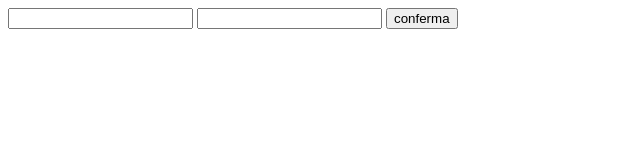
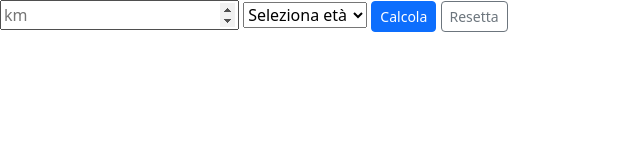
Before and after one commit to DeniPingiori/js-biglietto-treno-form, a plain HTML site: page index.html in a window 1280 px wide. Shown: the whole page, without its empty margins (0-640 px from the left). Drawn offline with nearby package versions, Linux system fonts and the light colour scheme.

Commit message:
[upd] add button on htlm and js

```diff
--- a/index.html
+++ b/index.html
@@ -3,14 +3,23 @@
 <head>
     <meta charset="UTF-8">
     <meta name="viewport" content="width=device-width, initial-scale=1.0">
+    <link href="https://cdn.jsdelivr.net/npm/bootstrap@5.3.3/dist/css/bootstrap.min.css" rel="stylesheet"
+        integrity="sha384-QWTKZyjpPEjISv5WaRU9OFeRpok6YctnYmDr5pNlyT2bRjXh0JMhjY6hW+ALEwIH" crossorigin="anonymous">
+    <link rel="stylesheet" href="./css/style.css">
     <title>Document</title>
 </head>
 <body>
 
-    <div id="result"></div>
-    <input type="text" id="km" >
-    <input type="text" id="eta">
-    <button id="conferma">conferma</button>
+
+    <input type="number" name="km" id="km" placeholder="km" >
+    <select name="age" id="age">
+        <option value="">Seleziona età</option>
+        <option value="0">Maggiorenne</option>
+        <option value="1">Minorenne</option>
+        <option value="2">Over 65</option>
+    </select>
+    <button id="calculate" class="btn btn-sm btn-primary">Calcola</button>
+    <button type="reset" class="btn btn-sm btn-outline-secondary">Resetta</button>
     <script type="text/javascript" src="./script.js"></script>
 </body>
 </html>
--- a/script.js
+++ b/script.js
@@ -40,7 +40,7 @@ console.log(prezzo);
 document.getElementById('prezzo_finale').innerText= `il prezzo finale è di: ${prezzo}€`;
 
  */
-let input_km= document.getElementById('km');
+/*let input_km= document.getElementById('km');
 console.log(input_km.value);
 let input_eta= document.getElementById('eta');
 console.log(input_eta.value);
@@ -49,3 +49,12 @@ console.log(input_eta.value);
 //tasto
 let button= document.getElementById('conferma');
 button.addEventListener('click'  );
+*/
+
+// recupero pulsanti dal dom
+const btn = document.getElementById('calculate');
+
+btn.addEventListener('click', function(){
+    const km = document.getElementById('km').value;
+    console.log(km);
+})
```
